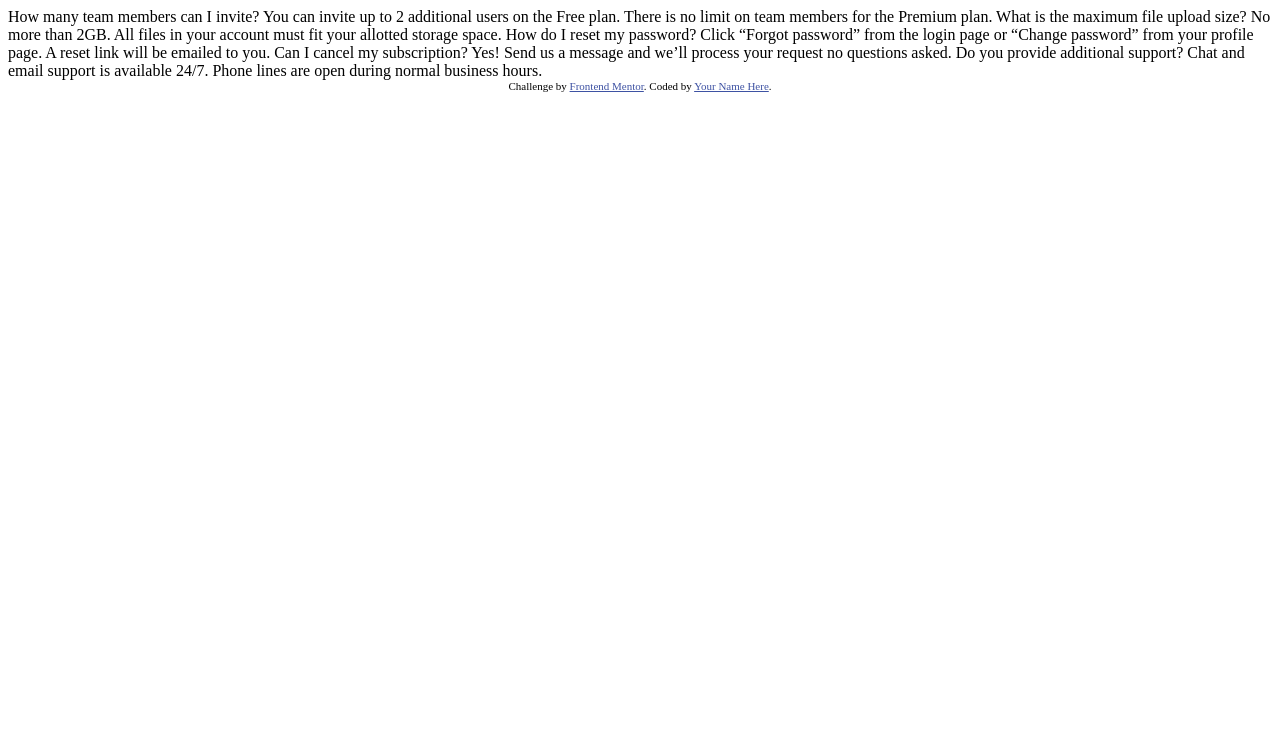
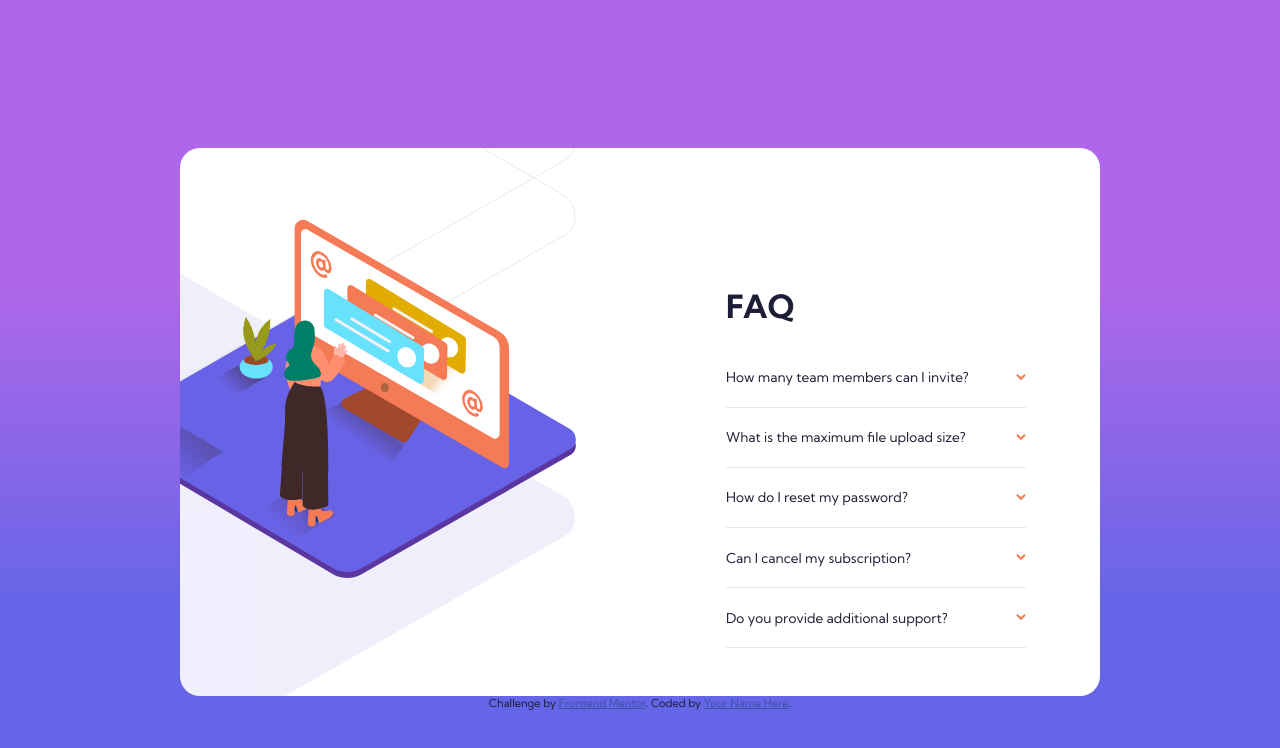
Before and after one commit to TiredQuan/faq-accordion-card-main, a plain HTML site: page index.html in a window 1280 px wide. Drawn offline with Linux system fonts and the light colour scheme.

Commit message:
Committing a lot of stuff
Because why commit every 45minutes when you can just do it when you are done

```diff
--- /dev/null
+++ b/dist/css/main.css
@@ -0,0 +1,186 @@
+*, *::before, *::after {
+  -webkit-box-sizing: border-box;
+          box-sizing: border-box;
+}
+
+html {
+  height: 100%;
+}
+
+body {
+  margin: 0;
+  font-family: 'Kumbh Sans', sans-serif;
+  background: #6565e7;
+  background: -webkit-gradient(linear, left bottom, left top, color-stop(24%, #6565e7), color-stop(64%, #af67e9));
+  background: linear-gradient(0deg, #6565e7 24%, #af67e9 64%);
+  background-position: center;
+  background-repeat: no-repeat;
+  background-size: cover;
+  width: 100vw;
+  display: -webkit-box;
+  display: -ms-flexbox;
+  display: flex;
+  -webkit-box-orient: vertical;
+  -webkit-box-direction: normal;
+      -ms-flex-direction: column;
+          flex-direction: column;
+  -webkit-box-pack: center;
+      -ms-flex-pack: center;
+          justify-content: center;
+  -webkit-box-align: center;
+      -ms-flex-align: center;
+          align-items: center;
+  color: #1d1e35;
+}
+
+.questions {
+  font-size: 0.85rem;
+}
+
+.answers {
+  font-size: 0.75rem;
+  color: #4a4b5e;
+}
+
+.container {
+  width: 93.429vw;
+  background-color: white;
+  margin: 9.25rem 1.5625rem 0  1.5625rem;
+  padding: 0 20px 3rem 20px;
+  border-radius: 20px;
+}
+
+@media screen and (min-width: 1120px) {
+  .container {
+    width: 920px;
+    display: -webkit-box;
+    display: -ms-flexbox;
+    display: flex;
+    -webkit-box-orient: horizontal;
+    -webkit-box-direction: normal;
+        -ms-flex-direction: row;
+            flex-direction: row;
+    -webkit-box-pack: center;
+        -ms-flex-pack: center;
+            justify-content: center;
+    -webkit-box-align: center;
+        -ms-flex-align: center;
+            align-items: center;
+    overflow: hidden;
+  }
+}
+
+.image {
+  height: 200px;
+  margin: auto;
+  position: absolute;
+  left: 0;
+  right: 30px;
+  top: 40px;
+  width: -webkit-fit-content;
+  width: -moz-fit-content;
+  width: fit-content;
+}
+
+@media screen and (min-width: 1120px) {
+  .image {
+    position: static;
+    -webkit-transform: translateX(-150px);
+            transform: translateX(-150px);
+    height: -webkit-fit-content;
+    height: -moz-fit-content;
+    height: fit-content;
+    width: -webkit-fit-content;
+    width: -moz-fit-content;
+    width: fit-content;
+    margin: 0;
+  }
+}
+
+#img {
+  background: url(../../images/illustration-woman-online-mobile.svg);
+  background-position: center;
+  background-repeat: no-repeat;
+  background-size: cover;
+  width: 266px;
+  height: 196px;
+}
+
+@media screen and (min-width: 1120px) {
+  #img {
+    background: url(../../images/illustration-woman-online-desktop.svg);
+    width: 472px;
+    height: 359px;
+  }
+}
+
+#img-shadow {
+  background: url(../../images/bg-pattern-mobile.svg);
+  background-position: center;
+  background-repeat: no-repeat;
+  background-size: cover;
+  width: 240px;
+  height: 104px;
+  right: 0px;
+  bottom: -10px;
+  position: absolute;
+  z-index: -1;
+}
+
+@media screen and (min-width: 1120px) {
+  #img-shadow {
+    background: url(../../images/bg-pattern-desktop.svg);
+    width: 966px;
+    height: 945px;
+    -webkit-transform: translateY(200px);
+            transform: translateY(200px);
+  }
+}
+
+#header-faq {
+  margin-top: 138px;
+  text-align: center;
+}
+
+@media screen and (min-width: 1120px) {
+  #header-faq {
+    text-align: left;
+  }
+}
+
+.accordions {
+  padding: 8px 0;
+  border-bottom: 1px solid #e7e7e9;
+}
+
+.questions {
+  display: -webkit-box;
+  display: -ms-flexbox;
+  display: flex;
+  -webkit-box-orient: horizontal;
+  -webkit-box-direction: normal;
+      -ms-flex-direction: row;
+          flex-direction: row;
+  -webkit-box-pack: justify;
+      -ms-flex-pack: justify;
+          justify-content: space-between;
+  -webkit-box-align: center;
+      -ms-flex-align: center;
+          align-items: center;
+  width: 300px;
+  cursor: pointer;
+}
+
+.question__active {
+  font-weight: 700;
+  border: 1px solid #e7e7e9;
+}
+
+.answers {
+  width: 300px;
+}
+
+.answers:not(.show) {
+  display: none;
+}
+/*# sourceMappingURL=main.css.map */
--- a/dist/scss/base/_reset.scss
+++ b/dist/scss/base/_reset.scss
@@ -0,0 +1,21 @@
+*, *::before, *::after {
+    box-sizing: border-box;
+}
+html {
+    height: 100%;
+}
+body {
+    margin: 0;
+    font-family: 'Kumbh Sans', sans-serif;
+    background: $soft-blue;
+    background: linear-gradient(0deg, $soft-blue 24%, $soft-violet 64%);
+    background-position: center;
+    background-repeat: no-repeat;
+    background-size: cover;
+    width: 100vw;
+    display: flex;
+    flex-direction: column;
+    justify-content: center;
+    align-items: center;
+    color: $very-dark-desaturated-blue;
+}
--- a/dist/scss/base/_typography.scss
+++ b/dist/scss/base/_typography.scss
@@ -0,0 +1,7 @@
+.questions {
+    font-size: $font-size + 0.1;
+}
+.answers {
+    font-size: $font-size;
+    color: $very-dark-grayish-blue
+}
--- a/dist/scss/main.scss
+++ b/dist/scss/main.scss
@@ -5,3 +5,117 @@
 
 @import 'base/reset';
 @import 'base/typography';
+
+.container {
+    width: 93.429vw;
+    background-color: white;
+    margin: 9.25rem 1.5625rem 0  1.5625rem;
+    padding: 0 20px 3rem 20px;
+    border-radius: 20px;
+    @media screen and (min-width: 1120px){
+        width: 920px;
+        display: flex;
+        flex-direction:row;
+        justify-content: center;
+        align-items: center;
+        overflow: hidden;
+    }
+}
+.image{
+    height: 200px;
+    margin: auto;
+    position: absolute;
+    left: 0;
+     right: 30px;
+    top: 40px;
+
+    width: fit-content;
+    @media screen and (min-width: 1120px){
+        position: static;
+        transform: translateX(-150px);
+        height: fit-content;
+        width: fit-content;
+        margin: 0;
+    }
+}
+#img {
+    background: url(../../images/illustration-woman-online-mobile.svg);
+    background-position: center;
+    background-repeat: no-repeat;
+    background-size: cover;
+    width: 266px;
+    height: 196px;
+    @media screen and (min-width: 1120px){
+        background: url(../../images/illustration-woman-online-desktop.svg);
+        width: 472px;
+        height: 359px;
+    }
+}
+#img-shadow {
+    background: url(../../images/bg-pattern-mobile.svg);
+    background-position: center;
+    background-repeat: no-repeat;
+    background-size: cover;
+    width: 240px;
+    height: 104px;
+    right: 0px;
+    bottom: -10px;
+    position: absolute;
+    z-index: -1;
+    @media screen and (min-width: 1120px){
+        background: url(../../images/bg-pattern-desktop.svg);
+        width: 966px;
+        height: 945px;
+        transform: translateY(200px);
+    }
+}
+// #box {
+//     @media screen and (min-width: 1120px){
+//         background: url(../../images/illustration-box-desktop.svg) ;
+//         background-position: center;
+//         background-repeat: no-repeat;
+//         background-size: cover;
+//         width: 191px;
+//         height: 184px;
+//         position: absolute;
+//         left: 1vw;
+//         top: 38%;
+//         z-index: 1;
+//     }
+// }
+#header-faq{
+    margin-top: 138px;
+    text-align: center;
+    @media screen and (min-width: 1120px){
+        text-align: left;
+    }
+}
+.accordions {
+    padding: 8px 0;
+    border-bottom: 1px solid $light-grayish-blue;
+}
+.questions {
+    display: flex;
+    flex-direction: row;
+    justify-content: space-between;
+    align-items: center;
+    width: 300px;
+    cursor: pointer;
+    // padding-right: 20px;
+}
+.question__active {
+    font-weight: map-get($font-weight , bold );
+    border: 1px solid $light-grayish-blue;
+
+}
+.arrows {
+    // transform: rotate(0deg);
+    // transition: transform 1s;
+}
+
+.answers{
+    width: 300px;
+}
+.answers:not(.show) {
+    display: none;
+}
--- a/index.html
+++ b/index.html
@@ -3,9 +3,11 @@
 <head>
   <meta charset="UTF-8">
   <meta name="viewport" content="width=device-width, initial-scale=1.0"> <!-- displays site properly based on user's device -->
-
-  <link rel="icon" type="image/png" sizes="32x32" href="./images/favicon-32x32.png">
-
+  <link rel="stylesheet" href="dist/css/main.css">
+  <link rel="icon" type="images/png" sizes="32x32" href="./images/favicon-32x32.png">
+  <link rel="preconnect" href="https://fonts.googleapis.com">
+<link rel="preconnect" href="https://fonts.gstatic.com" crossorigin>
+<link href="https://fonts.googleapis.com/css2?family=Kumbh+Sans:wght@400;700&display=swap" rel="stylesheet">
   <title>Frontend Mentor | FAQ Accordion Card</title>
 
   <!-- Feel free to remove these styles or customise in your own stylesheet 👍 -->
@@ -15,26 +17,49 @@
   </style>
 </head>
 <body>
-  How many team members can I invite?
-  You can invite up to 2 additional users on the Free plan. There is no limit on
-  team members for the Premium plan.
+  <div id="box"></div>
+  <div class=container>
+    <div class="image"><div id="img"></div><div id="img-shadow"></div>
+</div>
+    <div id="faq">
+      <h1 id="header-faq">FAQ</h1>
+      <div class="accordions">
+        <div class="questions"><p>How many team members can I invite?</p><img src="images/icon-arrow-down.svg" class="arrows" alt="arrow"></div>
+        <p class="answers">
+          You can invite up to 2 additional users on the Free plan. There is no limit on
+          team members for the Premium plan.
+        </p>
+      </div>
 
-  What is the maximum file upload size?
-  No more than 2GB. All files in your account must fit your allotted storage space.
+      <div class="accordions">
+        <div class="questions"><p>What is the maximum file upload size?</p><img src="images/icon-arrow-down.svg" class="arrows" alt="arrow"></div>
+        <p class="answers">No more than 2GB. All files in your account must fit your allotted storage space.</p>
+      </div>
 
-  How do I reset my password?
-  Click “Forgot password” from the login page or “Change password” from your profile page.
-  A reset link will be emailed to you.
+      <div class="accordions">
+        <div class="questions"><p>How do I reset my password?</p><img src="images/icon-arrow-down.svg" class="arrows" alt="arrow"></div>
+        <p class="answers">
+          Click “Forgot password” from the login page or “Change password” from your profile page.
+          A reset link will be emailed to you.
+        </p>
+      </div>
 
-  Can I cancel my subscription?
-  Yes! Send us a message and we’ll process your request no questions asked.
+      <div class="accordions">
+        <div class="questions"><p>Can I cancel my subscription?</p><img src="images/icon-arrow-down.svg" class="arrows" alt="arrow"></div>
+        <p class="answers">Yes! Send us a message and we’ll process your request no questions asked.</p>
+      </div>
 
-  Do you provide additional support?
-  Chat and email support is available 24/7. Phone lines are open during normal business hours.
+      <div class="accordions">
+        <div class="questions"><p>Do you provide additional support?</p><img src="images/icon-arrow-down.svg" class="arrows" alt="arrow"></div>
+        <p class="answers">Chat and email support is available 24/7. Phone lines are open during normal business hours.</p>
+      </div>
+    </div>
 
+</div>
   <div class="attribution">
     Challenge by <a href="https://www.frontendmentor.io?ref=challenge" target="_blank">Frontend Mentor</a>.
     Coded by <a href="#">Your Name Here</a>.
   </div>
+  <script src="script.js"></script>
 </body>
 </html>
--- /dev/null
+++ b/script.js
@@ -0,0 +1,30 @@
+let answers=document.querySelectorAll('.answers')
+let questionActive = document.querySelectorAll('.questions')
+console.log(answers)
+document.querySelectorAll('.questions').forEach(item => {
+    item.addEventListener('click', event => {
+      console.log('clock')
+      for(var i = 0; i < answers.length; i++)
+  {
+  answers[i].classList.remove('show')
+  }
+
+      for(var i = 0; i < questionActive.length; i++)
+  {
+  questionActive[i].classList.remove('question__active')
+  }
+
+      item.classList.toggle('question__active')
+      item.nextElementSibling.classList.toggle('show')
+    })
+    // item.addEventListener('blur', event => {
+        //     console.log('bruh')
+        //     item.classList.remove('question__active')
+        //     item.nextElementSibling.classList.remove('show')
+        //   //       for(var i = 0; i < answers.length; i++)
+        //   // {
+            //   //   answers[i].classList.toggle('show')
+            //   // }
+            //   //   .classList.toggle('show')
+            //   })
+        })
```
Also changed, not shown: dist/scss/abstracts/_variables.scss (+39 -0 lines), 2 other files.
